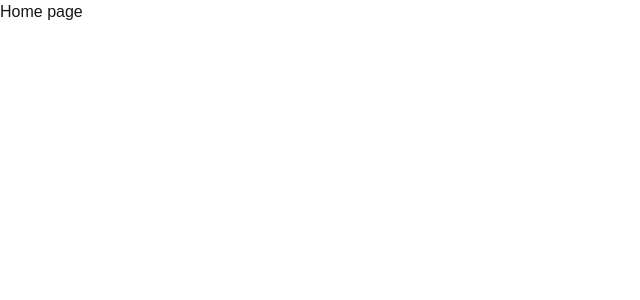
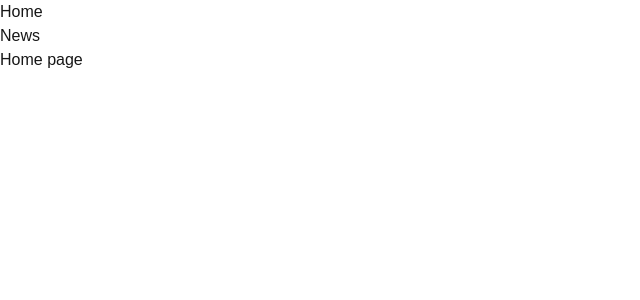
Before and after one commit to eakkawat/nextjsnews, a Next.js app: page / in a window 1280 px wide. Shown: the top 300 px of the page, without its empty margins (0-640 px from the left). Built offline with nearby package versions, Linux system fonts and the light colour scheme.

Commit message:
Create main header component

```diff
--- a/src/app/layout.tsx
+++ b/src/app/layout.tsx
@@ -1,21 +1,22 @@
-import type { Metadata } from "next";
-import localFont from "next/font/local";
-import "./globals.css";
+import type { Metadata } from 'next';
+import localFont from 'next/font/local';
+import MainHeader from '@/components/MainHeader';
+import './globals.css';
 
 const geistSans = localFont({
-  src: "./fonts/GeistVF.woff",
-  variable: "--font-geist-sans",
-  weight: "100 900",
+  src: './fonts/GeistVF.woff',
+  variable: '--font-geist-sans',
+  weight: '100 900',
 });
 const geistMono = localFont({
-  src: "./fonts/GeistMonoVF.woff",
-  variable: "--font-geist-mono",
-  weight: "100 900",
+  src: './fonts/GeistMonoVF.woff',
+  variable: '--font-geist-mono',
+  weight: '100 900',
 });
 
 export const metadata: Metadata = {
-  title: "Create Next App",
-  description: "Generated by create next app",
+  title: 'Create Next App',
+  description: 'Generated by create next app',
 };
 
 export default function RootLayout({
@@ -24,10 +25,10 @@
   children: React.ReactNode;
 }>) {
   return (
-    <html lang="en">
+    <html lang='en'>
       <body
-        className={`${geistSans.variable} ${geistMono.variable} antialiased`}
-      >
+        className={`${geistSans.variable} ${geistMono.variable} antialiased`}>
+        <MainHeader />
         {children}
       </body>
     </html>
--- /dev/null
+++ b/src/components/MainHeader.tsx
@@ -0,0 +1,19 @@
+import Link from 'next/link';
+
+function MainHeader() {
+  return (
+    <header>
+      <nav>
+        <ul>
+          <li>
+            <Link href='/'>Home</Link>
+          </li>
+          <li>
+            <Link href='/news'>News</Link>
+          </li>
+        </ul>
+      </nav>
+    </header>
+  );
+}
+export default MainHeader;
```
